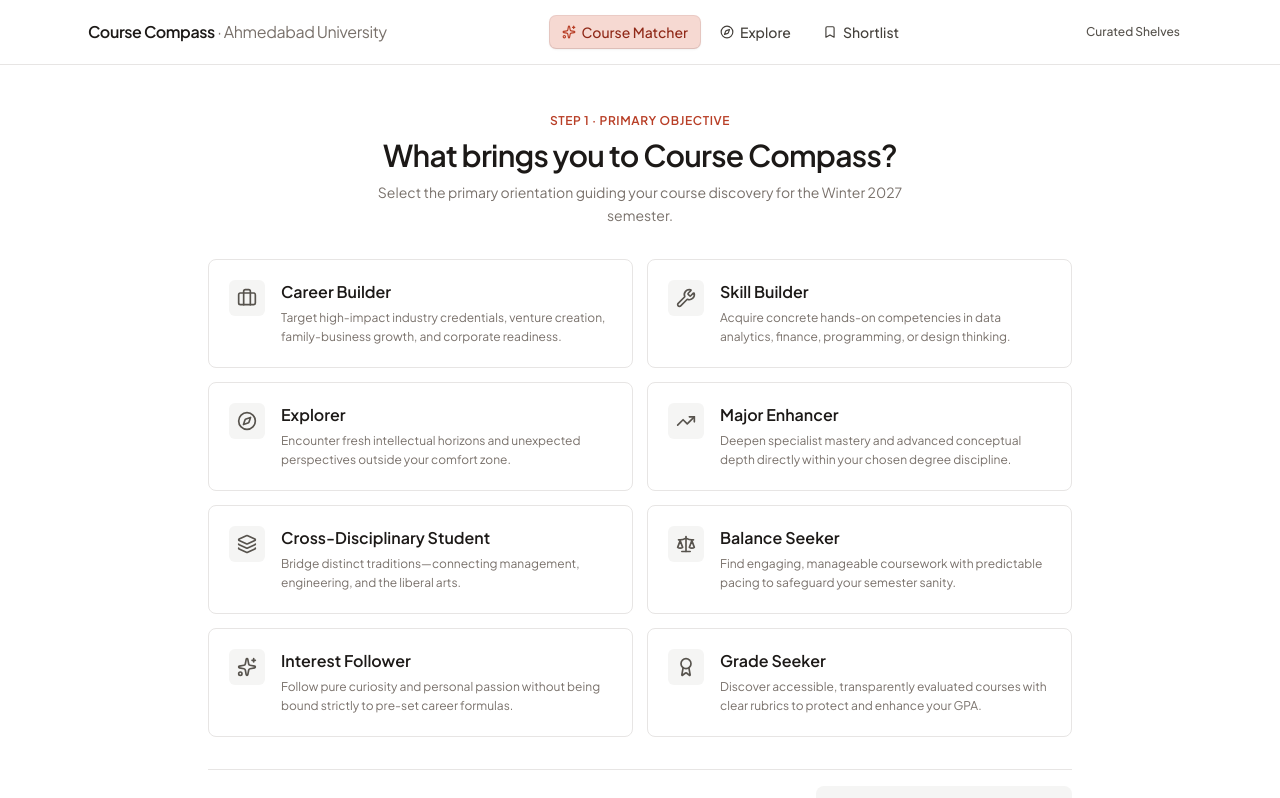
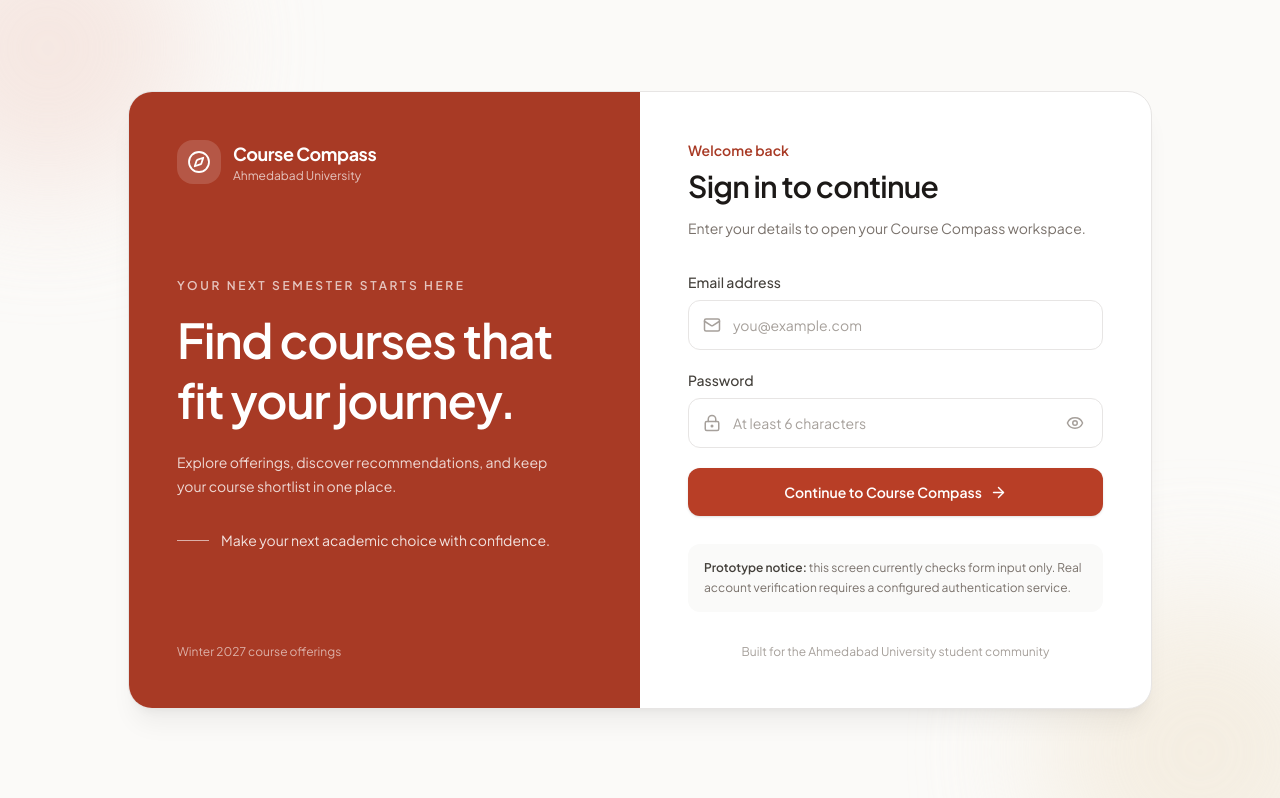
Before and after one commit to shahmoksh555/AU-Course-Comapss, a React (Vite) app: page / in a window 1280 px wide. Shown: the top 798 px of the page. Built offline with nearby package versions, Linux system fonts and the light colour scheme.

Commit message:
Gate Course Compass behind login entry screen

```diff
--- a/src/App.tsx
+++ b/src/App.tsx
@@ -15,8 +15,10 @@ import { RecommendationsView } from './components/RecommendationsView';
 import { ExploreView } from './components/ExploreView';
 import { ShortlistView } from './components/ShortlistView';
 import { CourseModal } from './components/CourseModal';
+import { LoginPage } from './components/LoginPage';
 
 export default function App() {
+  const [isLoggedIn, setIsLoggedIn] = useState(false);
   const [activeTab, setActiveTab] = useState<'survey' | 'explore' | 'shortlist'>('survey');
   const [hasCompletedSurvey, setHasCompletedSurvey] = useState(false);
 
@@ -94,6 +96,11 @@ export default function App() {
     setActiveTab('survey');
     window.scrollTo({ top: 0, behavior: 'smooth' });
   };
+
+  // Keep all existing course discovery functionality behind the entry screen.
+  if (!isLoggedIn) {
+    return <LoginPage onContinue={() => setIsLoggedIn(true)} />;
+  }
 
   // Shortlisted Course Master items
   const shortlistedCourses: CourseMasterItem[] = shortlistedCodes
```
